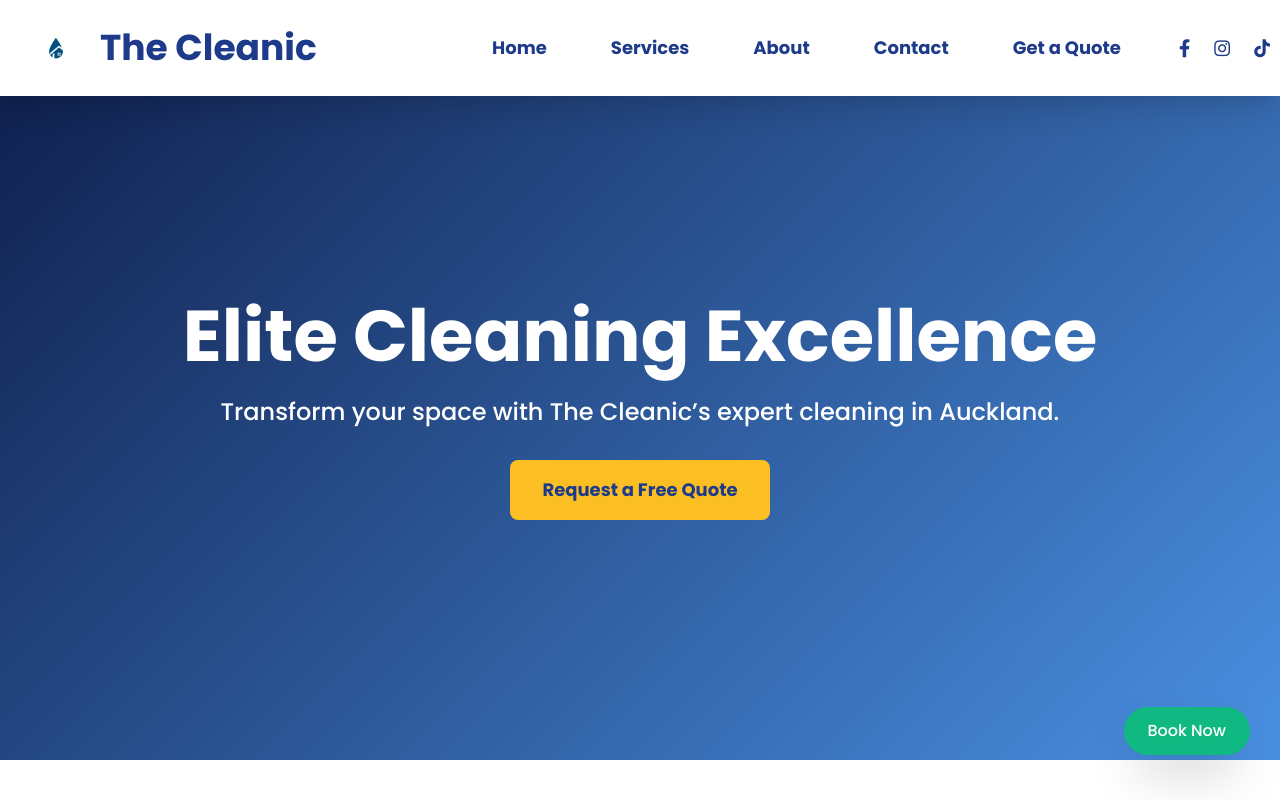
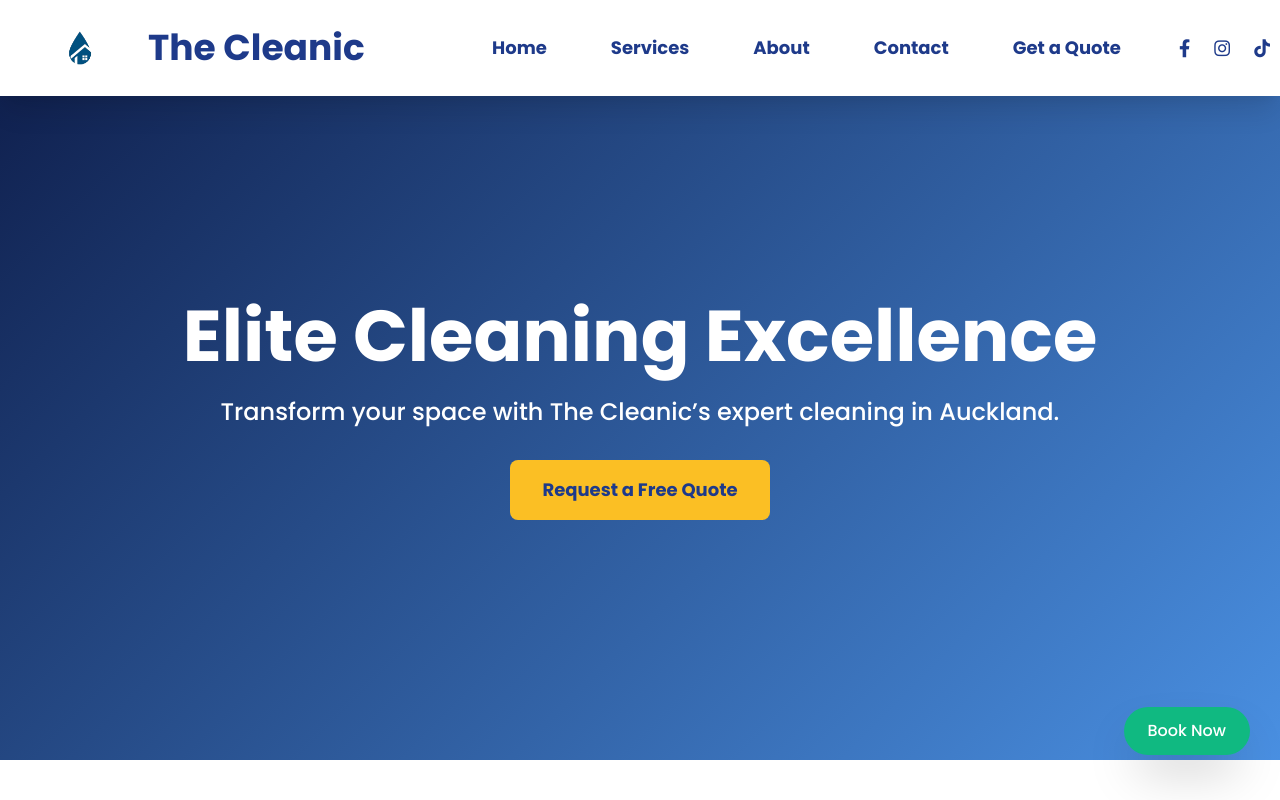
Before and after one commit to jonty-afk/the_cleanic_website, a website: page index.html in a window 1280 px wide. Shown: the top 800 px of the page. Drawn offline with nearby package versions, Linux system fonts and the light colour scheme.

Commit message:
Update index.html

```diff
--- a/index.html
+++ b/index.html
@@ -225,7 +225,7 @@
     <div class="max-w-7xl mx-auto px-0">
       <div class="flex items-center h-24 pl-4">
         <div class="flex items-center space-x-1">
-          <img src="/logo.png" alt="The Cleanic Logo" class="h-20">
+          <img src="/logo.png" alt="The Cleanic Logo" class="h-32">
           <h1 class="text-4xl font-bold text-blue-900">The Cleanic</h1>
         </div>
         <div class="flex items-center space-x-8 ml-auto">
```
